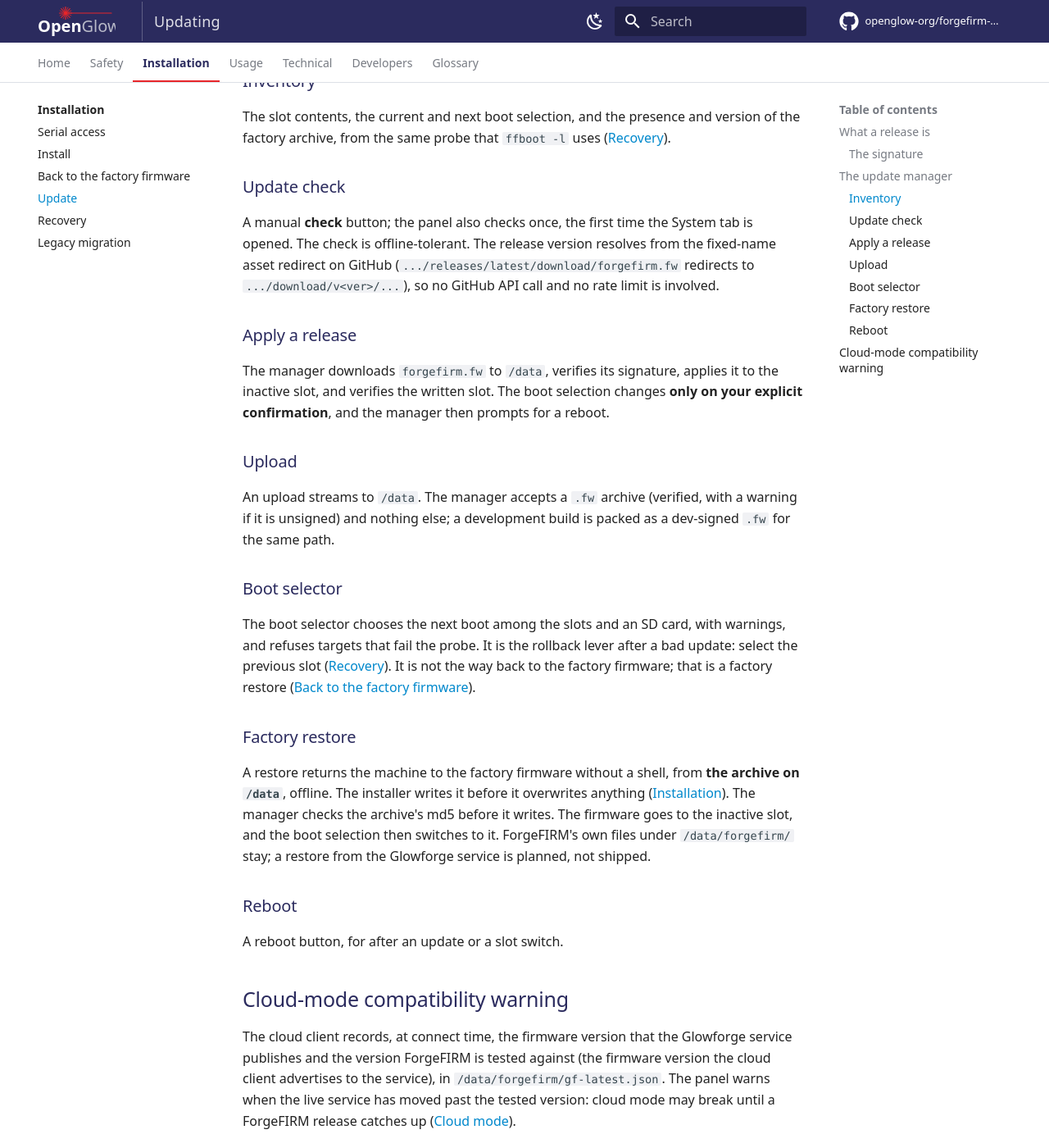
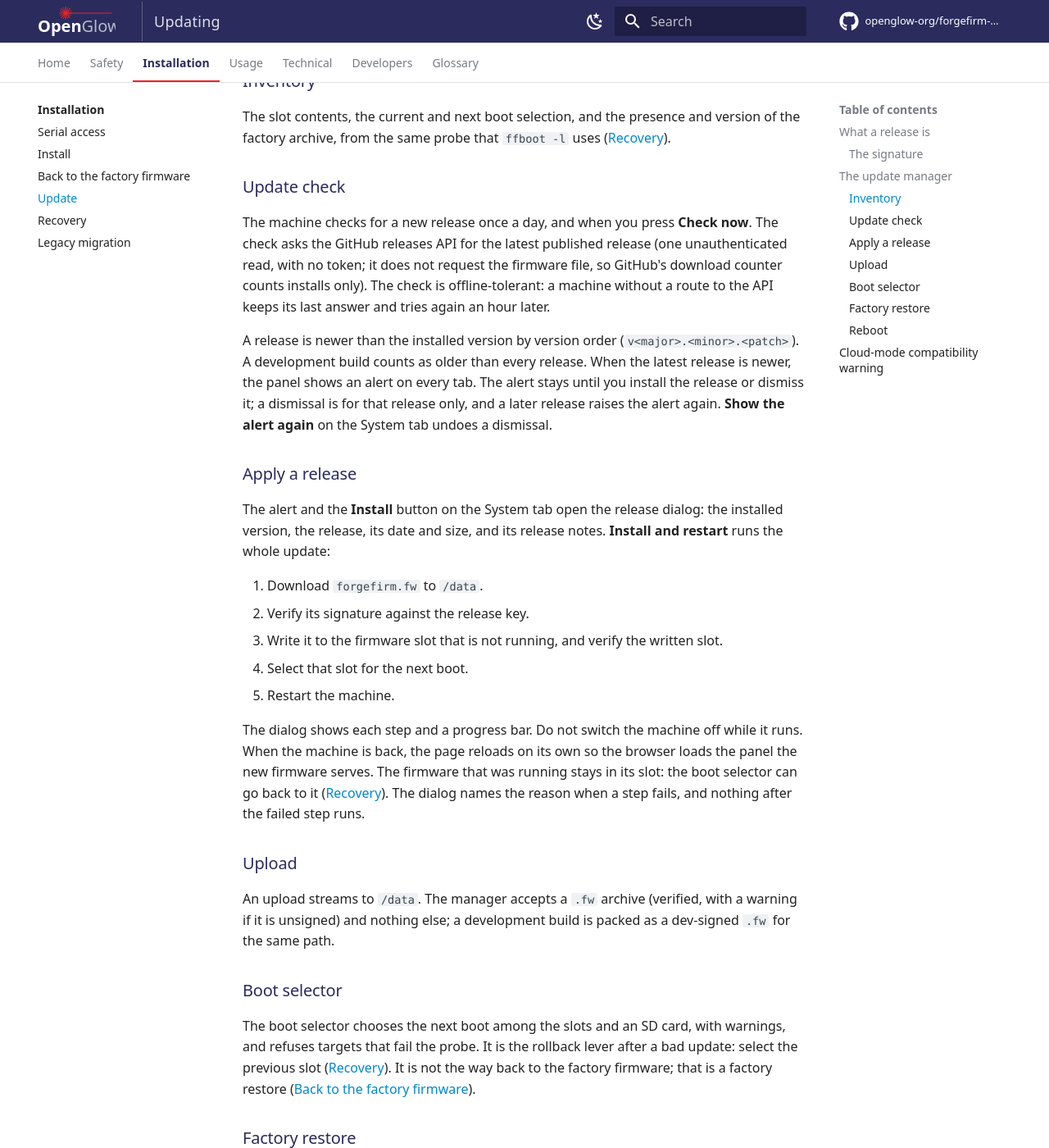
Before and after one commit to openglow-org/forgefirm-docs, an MkDocs documentation site: the page built from docs/install/updating.md, in a window 1280 px wide and 1400 px high, scrolled down 1577 px. Shown: the whole window at 82% size. Built offline with MkDocs 1.6.1 and Material for MkDocs 9.7.7, drawn with Linux system fonts in a browser that asks for light colours; comment, search, counter and statistics services are not loaded.

Commit message:
Describe the daily release check, the release alert, and the one-dialog install
Updating: the check asks the GitHub releases API once a day and on Check
now, never the firmware file's URL, so the download counter counts
installs; a newer release (by version order, a development build older
than every release) raises an alert on every tab, dismissable per
release; Install and restart runs the download, the verification, the
write, the boot selection, and the restart, and the page reloads when
the machine is back. Install and update, forgectrl: GET /update/release
and POST /update/dismiss join the route tables, the check's mechanism is
stated, and the periodic check leaves the open items. Control panel: the
alert above every tab.

```diff
--- a/docs/install/updating.md
+++ b/docs/install/updating.md
@@ -65,19 +65,39 @@
 
 ### Update check
 
-A manual **check** button; the panel also checks once, the first time the
-System tab is opened. The check is offline-tolerant. The release version resolves from the
-fixed-name asset redirect on GitHub
-(`.../releases/latest/download/forgefirm.fw` redirects to
-`.../download/v<ver>/...`), so no GitHub API call and no rate limit is
-involved.
+The machine checks for a new release once a day, and when you press
+**Check now**. The check asks the GitHub releases API for the latest
+published release (one unauthenticated read, with no token; it does not
+request the firmware file, so GitHub's download counter counts installs
+only). The check is offline-tolerant: a machine without a route to the API
+keeps its last answer and tries again an hour later.
+
+A release is newer than the installed version by version order
+(`v<major>.<minor>.<patch>`). A development build counts as older than
+every release. When the latest release is newer, the panel shows an alert
+on every tab. The alert stays until you install the release or dismiss it;
+a dismissal is for that release only, and a later release raises the alert
+again. **Show the alert again** on the System tab undoes a dismissal.
 
 ### Apply a release
 
-The manager downloads `forgefirm.fw` to `/data`, verifies its signature,
-applies it to the inactive slot, and verifies the written slot. The boot
-selection changes **only on your explicit confirmation**, and the manager
-then prompts for a reboot.
+The alert and the **Install** button on the System tab open the release
+dialog: the installed version, the release, its date and size, and its
+release notes. **Install and restart** runs the whole update:
+
+1. Download `forgefirm.fw` to `/data`.
+2. Verify its signature against the release key.
+3. Write it to the firmware slot that is not running, and verify the
+   written slot.
+4. Select that slot for the next boot.
+5. Restart the machine.
+
+The dialog shows each step and a progress bar. Do not switch the machine
+off while it runs. When the machine is back, the page reloads on its own so
+the browser loads the panel the new firmware serves. The firmware that was
+running stays in its slot: the boot selector can go back to it
+([Recovery](recovery.md)). The dialog names the reason when a step fails,
+and nothing after the failed step runs.
 
 ### Upload
 
@@ -123,7 +143,9 @@
     |---|---|
     | `GET /slots` | The slot inventory. |
     | `POST /boot` | Select the next boot target (probe-gated). |
-    | `POST /update/check` | Check for a release. |
+    | `GET /update/release` | The last answer of the release check, with the installed version, whether the release is newer, and whether its alert is dismissed. |
+    | `POST /update/check` | Check for a release now; the answer is the same as `GET /update/release`. |
+    | `POST /update/dismiss?version=<tag>` | Dismiss the alert for that release; an empty version undoes it. |
     | `POST /update/download` | Download a release archive to `/data`. |
     | `POST /update/apply` | Apply a downloaded archive to the inactive slot. |
     | `POST /update/upload` | Upload an archive or an image. |
```
Also changed, not shown: docs/technical/forgefirm/forgectrl.md (+1 -1 lines), docs/technical/forgefirm/install-and-update.md (+22 -13 lines), docs/usage/control-panel.md (+2 -1 lines).
